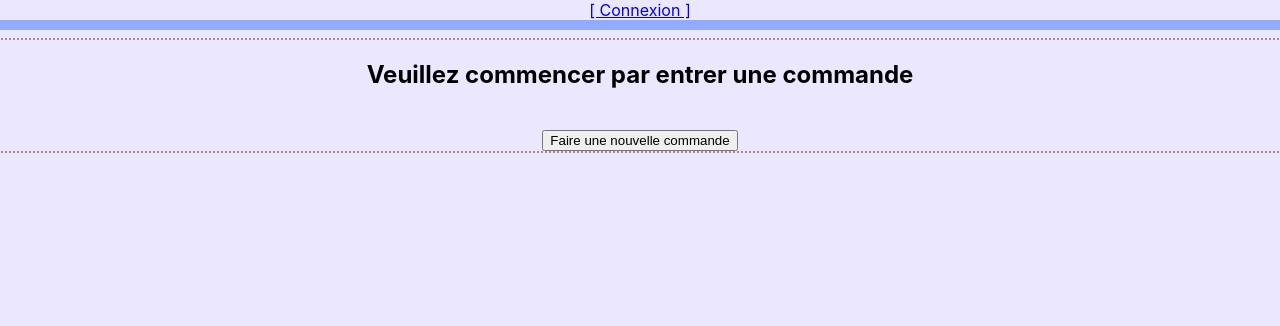
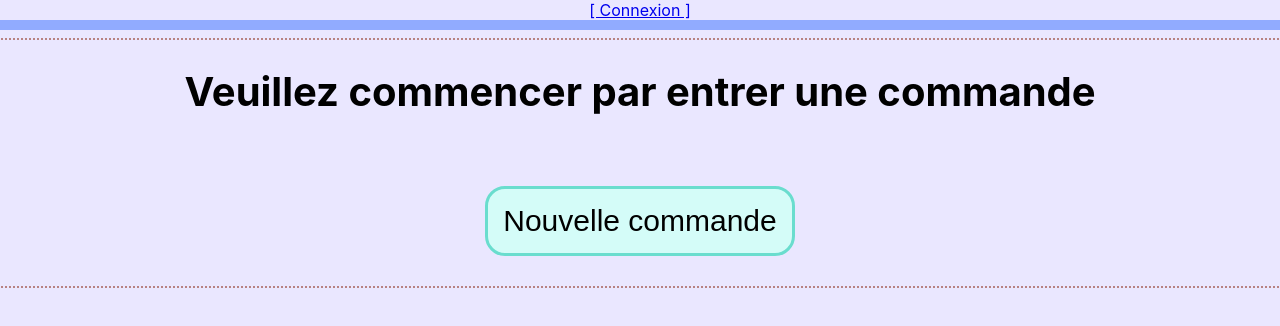
Before and after one commit to Yamakyu/ProjetBuvetteV1, a React (Create React App) app in the folder frontend/: page /manage/buvette/orders/completed in a window 1280 px wide. Shown: the top 326 px of the page. Built offline with nearby package versions, Linux system fonts and the light colour scheme.

Commit message:
WIP : CSS Buvette + various bufixes

```diff
--- a/frontend/src/Components/PagesBuvette/FinCommande.jsx
+++ b/frontend/src/Components/PagesBuvette/FinCommande.jsx
@@ -41,21 +41,26 @@ export default function FinCommande() {
       <div className='BoxSimple'>
           {currentOrder.id !== undefined
             ? <div>
-                <h2>La commande #{currentOrder.id} a été validée.</h2>
-                <h4>Vous pouvez retrouver les détails de cette commande sur la page listant toutes les commandes.</h4>
+                <h1 className='PageName'>La commande #{currentOrder.id} a été validée.</h1>
+                <h3>Vous pouvez retrouver les détails de cette commande sur la page listant toutes les commandes.</h3>
+                <br />
 
-                <button onClick={goToDetails}>Voir les détails de la commande</button>
-                <button onClick={goToOrderList}>Consulter l'historique complet des commandes</button>
+                <button className='ActionButton' onClick={goToNewOrder}>Nouvelle commande</button>
+                <br />
+                <button className='SubButton' onClick={goToDetails}>Détails de la commande</button>
+                <br />
+                <button className='SubButton' onClick={goToOrderList}>Historique des commandes</button>
+                <br />
+                <button className='SubButton' onClick={goToMenuBuvette}>Gestion de la buvette</button>
+
                 <br />
                 <br />
                 <br />
-                <button onClick={goToNewOrder}>Faire une nouvelle commande</button>
-                <button onClick={goToMenuBuvette}>Retour au menu de gestion de buvete</button>
             </div>
             : <div>
-            <h2>Veuillez commencer par entrer une commande</h2>
+            <h1 className='PageName' >Veuillez commencer par entrer une commande</h1>
             <br />
-            <button onClick={goToNewOrder}>Faire une nouvelle commande</button>
+            <button className='ActionButton' onClick={goToNewOrder}>Nouvelle commande</button>
         </div>
           }
 
--- a/frontend/src/Components/PagesBuvette/NouvelleCommande.jsx
+++ b/frontend/src/Components/PagesBuvette/NouvelleCommande.jsx
@@ -251,10 +251,13 @@ const isFilterValid = (filter) => {
 
       <h4>Montant total : {totalAmount} €</h4>
 
+      <button className='ConfirmButton' disabled={myOrder.length === 0} onClick={checkOrder}>Valider la commande</button>
+      <br />
       <br />
       <button className='MiniCardSubButton' disabled={isOrderSorted} onClick={sortOrder}>Trier les articles</button>
+      <br />
       <button className='MiniCardCancelButton' disabled={myOrder.length === 0} onClick={() => setIsCancellingOrder(true)}>Annuler la commande</button>
-      <button className='MiniCardConfirmButton' disabled={myOrder.length === 0} onClick={checkOrder}>Valider la commande</button>
+      <br />
       <br />
       <br />
       <div hidden={!isCancellingOrder}> Voulez vous vraiment retirer tout les articles de cette commande ? </div>
--- a/frontend/src/Components/PagesBuvette/ToggleArticle.jsx
+++ b/frontend/src/Components/PagesBuvette/ToggleArticle.jsx
@@ -73,6 +73,9 @@ export default function ToggleArticle() {
         <div className='APIResponse'>
             {apiResponse}
         </div>
+
+        <h1 className='PageName'>Vous pouvez rendre cet article {article.isDisponible ? "non disponible" : "disponible"}</h1>
+
         <Article
             article={article}
             displayGoBackButton
--- a/frontend/src/Components/Utility/Article.jsx
+++ b/frontend/src/Components/Utility/Article.jsx
@@ -24,7 +24,7 @@ export default function Article(props) {
 
     let disableConfirmButton = props.disableConfirmButton;
 
-    let handleEditForm = props.handleEditForm || null;
+    let handleEditForm = props.handleEditForm || (() => {});
     let apiEditArticle = props.backEndAPIRequest;
     let apiToggleArticle = props.backEndAPIRequest; // TEMPORAIRE
 
--- a/frontend/src/Styles/AppStyle.css
+++ b/frontend/src/Styles/AppStyle.css
@@ -129,6 +129,7 @@
     outline-style: solid;
 
     margin-bottom: 5px;
+    padding-top: 15px;
 }
 .OrderCancelSubCard{
     margin: 20px;
```
